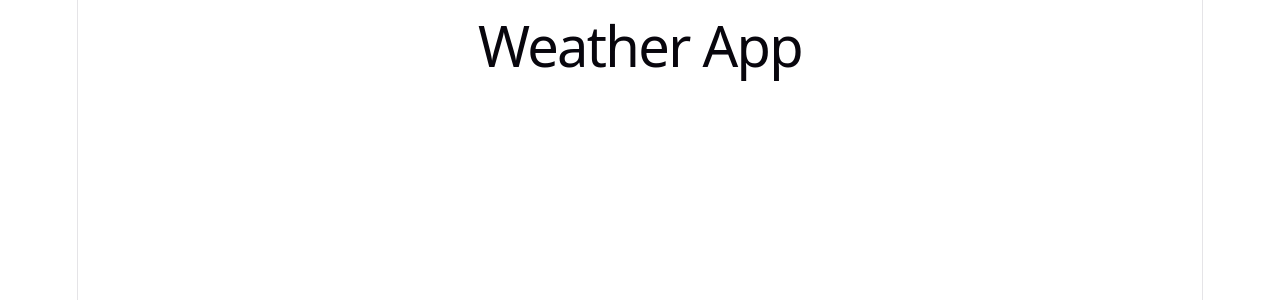
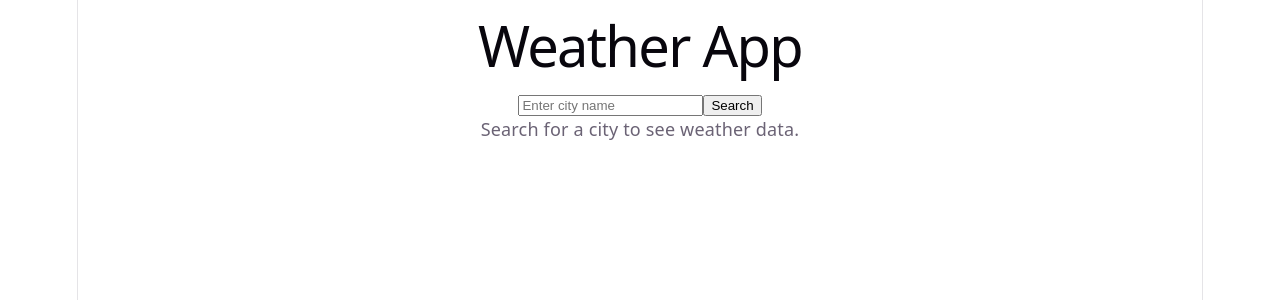
Before and after one commit to tyagivishva/A4Vishva, a React (Vite) app in the folder A4Vishva/: page / in a window 1280 px wide. Shown: the top 300 px of the page. Built offline with nearby package versions, Linux system fonts and the light colour scheme.

Commit message:
step 2: build controlled search form

```diff
--- a/A4Vishva/src/App.jsx
+++ b/A4Vishva/src/App.jsx
@@ -1,3 +1,4 @@
+import { useState } from 'react'
 import SearchBar from './components/SearchBar'
 import WeatherCard from './components/WeatherCard'
 import ForecastList from './components/ForecastList'
@@ -6,14 +7,28 @@ import ErrorMessage from './components/ErrorMessage'
 import './App.css'
 
 function App() {
+  const [city, setCity] = useState('')
+  const [searchCity, setSearchCity] = useState('')
+
+  const handleSearch = (event) => {
+    event.preventDefault()
+
+    if (!city.trim()) {
+      return
+    }
+
+    setSearchCity(city.trim())
+  }
+
   return (
     <main className="app">
       <h1>Weather App</h1>
-      <SearchBar />
+      <SearchBar city={city} onCityChange={setCity} onSearch={handleSearch} />
       <Loading />
       <ErrorMessage />
       <WeatherCard />
       <ForecastList />
+      {!searchCity && <p className="message">Search for a city to see weather data.</p>}
     </main>
   )
 }
--- a/A4Vishva/src/components/SearchBar.jsx
+++ b/A4Vishva/src/components/SearchBar.jsx
@@ -1,5 +1,15 @@
-function SearchBar() {
-  return <div></div>
+function SearchBar({ city, onCityChange, onSearch }) {
+  return (
+    <form className="search-form" onSubmit={onSearch}>
+      <input
+        type="text"
+        placeholder="Enter city name"
+        value={city}
+        onChange={(event) => onCityChange(event.target.value)}
+      />
+      <button type="submit">Search</button>
+    </form>
+  )
 }
 
 export default SearchBar
```
